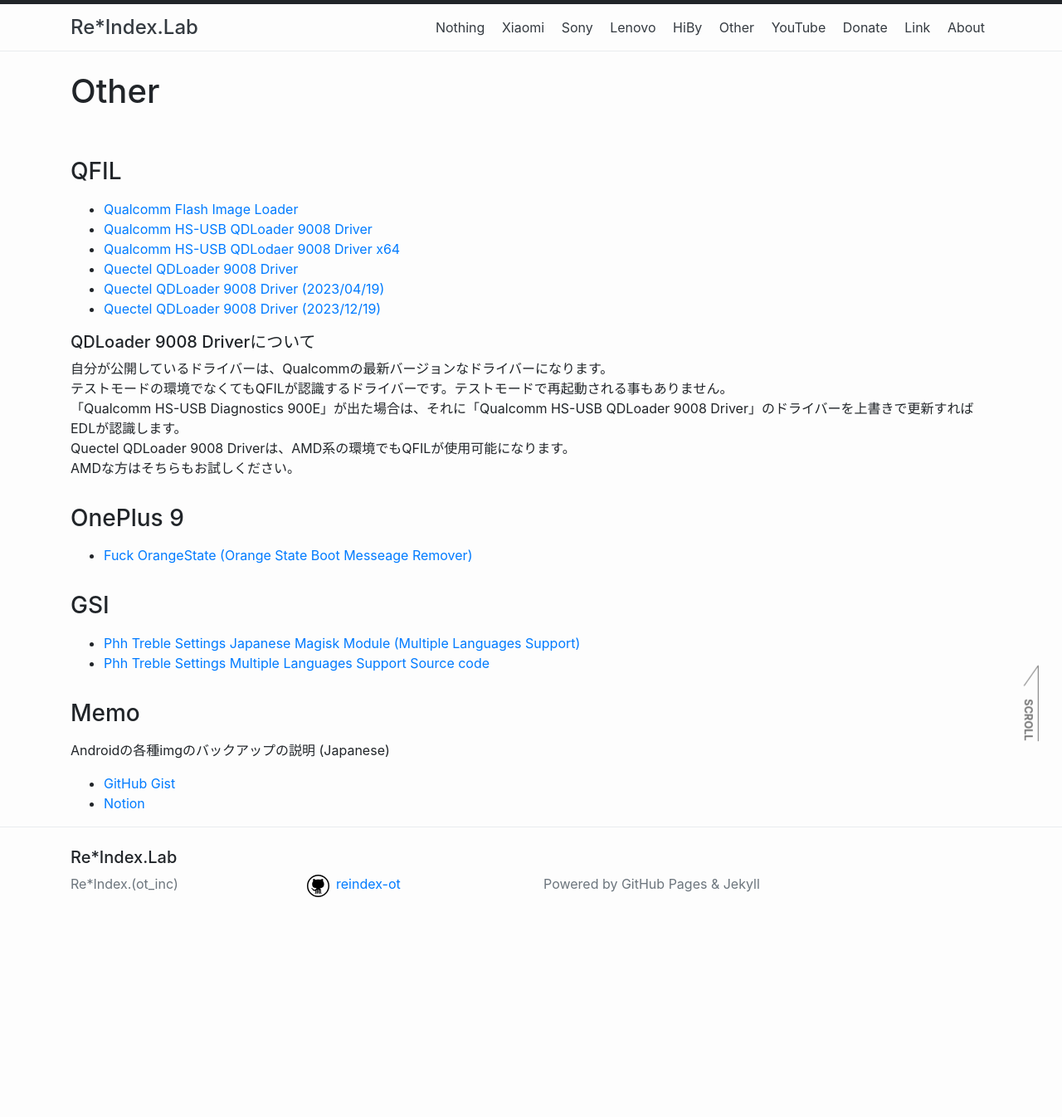
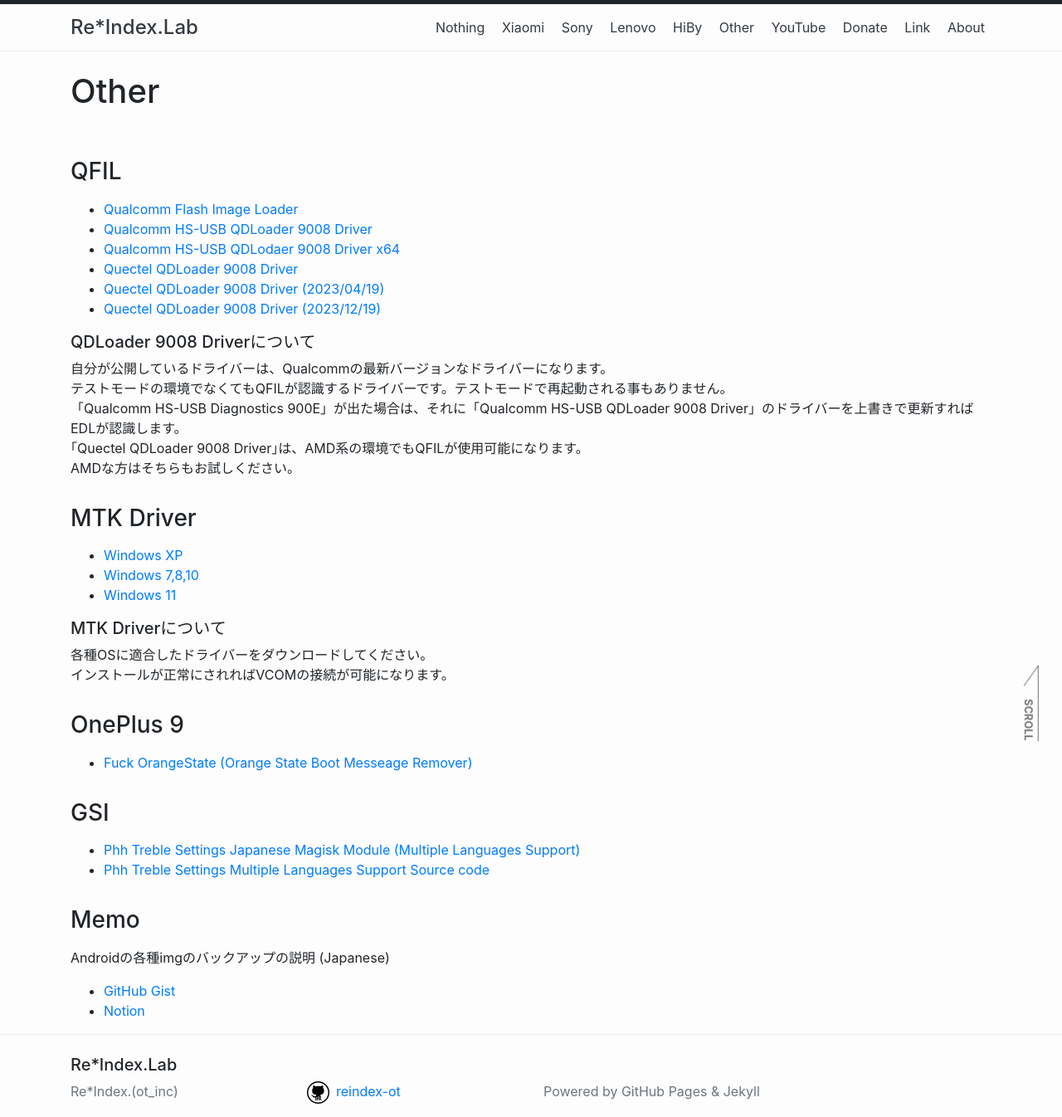
Before and after one commit to reindex-ot/reindex-ot.github.io, a Jekyll site: the page built from other.md, in a window 1280 px wide. Shown: the whole page at 83% size. Built offline with Jekyll 4.4.1, drawn with Linux system fonts in a browser that asks for light colours; before the commit the page ends 1097 px from its top, so only the background shows below that.

Commit message:
Update other.md
Signed-off-by: Re*Index. (ot_inc) <32851879+reindex-ot@users.noreply.github.com>

```diff
--- a/other.md
+++ b/other.md
@@ -16,8 +16,17 @@ permalink: /other/
 自分が公開しているドライバーは、Qualcommの最新バージョンなドライバーになります。<br>
 テストモードの環境でなくてもQFILが認識するドライバーです。テストモードで再起動される事もありません。<br>
 「Qualcomm HS-USB Diagnostics 900E」が出た場合は、それに「Qualcomm HS-USB QDLoader 9008 Driver」のドライバーを上書きで更新すればEDLが認識します。<br>
-Quectel QDLoader 9008 Driverは、AMD系の環境でもQFILが使用可能になります。<br>
+｢Quectel QDLoader 9008 Driver｣は、AMD系の環境でもQFILが使用可能になります。<br>
 AMDな方はそちらもお試しください。<br>
+
+### MTK Driver
+- [Windows XP](https://drive.google.com/file/d/1rbDPoruUCM-ss0fDI6pZOj7qxoHvo089/view?usp=drive_link)<br>
+- [Windows 7,8,10](https://drive.google.com/file/d/168ZyTrZ-dSMTq01jf4BdQV-djWmf-x42/view?usp=drive_link)<br>
+- [Windows 11](https://drive.google.com/file/d/1d9Xz19YL6eRd-gxM7G9TTZcO3RaM3fO7/view?usp=drive_link)<br>
+
+##### MTK Driverについて
+各種OSに適合したドライバーをダウンロードしてください。<br>
+インストールが正常にされればVCOMの接続が可能になります。<br>
 
 ### OnePlus 9
 - [Fuck OrangeState (Orange State Boot Messeage Remover)](https://drive.google.com/file/d/1MUlZYzqKGtAV4iqjjWHT4MMQe906LvmV/view?usp=sharing)<br>
```
